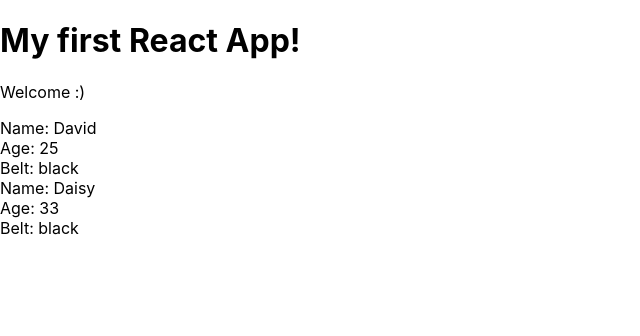
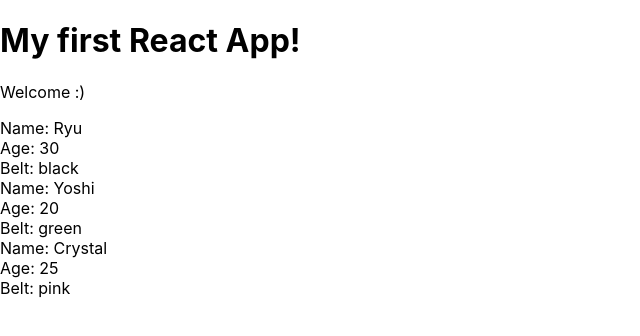
Before and after one commit to davehdez9/React-Redux, a React (Create React App) app in the folder myapp/: page / in a window 1280 px wide. Shown: the top 336 px of the page, without its empty margins (0-640 px from the left). Built offline with nearby package versions, Linux system fonts and the light colour scheme.

Commit message:
stateless components

```diff
--- a/myapp/src/App.js
+++ b/myapp/src/App.js
@@ -2,13 +2,19 @@
 import Ninjas from './Ninjas';
 
 class App extends Component {
+  state = {
+    ninjas: [
+      { name: 'Ryu', age: '30', belt: 'black', id: 1 },
+      { name: 'Yoshi', age: '20', belt: 'green', id: 2 },
+      { name: 'Crystal', age: '25', belt: 'pink', id: 3 }
+    ]
+  };
   render() {
     return (
       <div>
         <h1>My first React App!</h1>
         <p>Welcome :)</p>
-        <Ninjas name="David" age="25" belt="black" />
-        <Ninjas name="Daisy" age="33" belt="black" />
+        <Ninjas ninjas={this.state.ninjas} />
       </div>
     );
   }
--- a/myapp/src/Ninjas.js
+++ b/myapp/src/Ninjas.js
@@ -3,14 +3,17 @@
 class Ninjas extends Component {
   render() {
     //console.log(this.props);
-    const { name, age, belt } = this.props;
-    return (
-      <div>
-        <div>Name: {name}</div>
-        <div>Age: {age}</div>
-        <div>Belt: {belt}</div>
-      </div>
-    );
+    const { ninjas } = this.props;
+    const ninjaList = ninjas.map(ninja => {
+      return (
+        <div className="ninja" key={ninja.id}>
+          <div>Name: {ninja.name}</div>
+          <div>Age: {ninja.age}</div>
+          <div>Belt: {ninja.belt}</div>
+        </div>
+      );
+    });
+    return <div className="ninja-list">{ninjaList}</div>;
   }
 }
 
```
